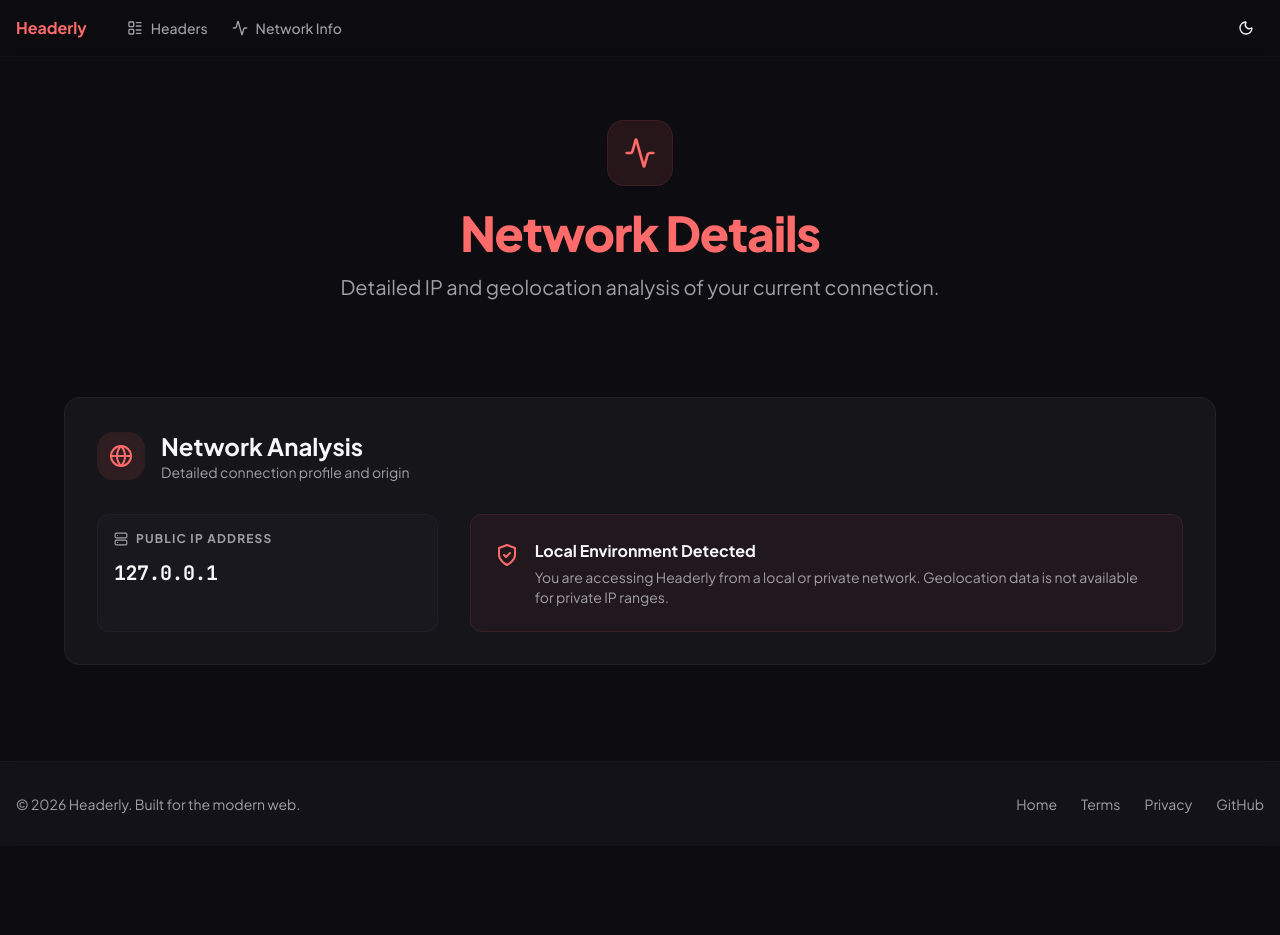
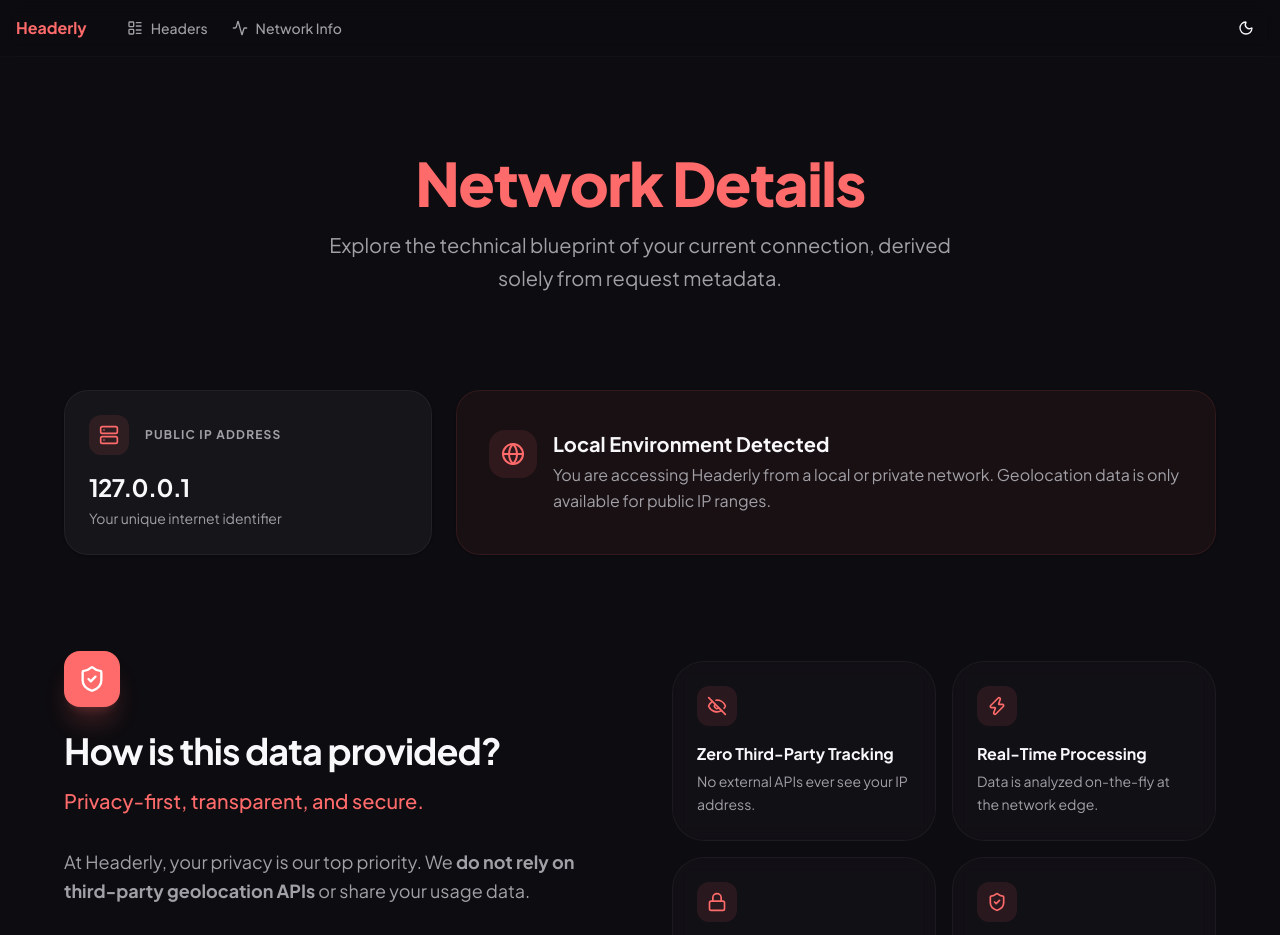
Before and after one commit to Alchustan/headerly, a Next.js app: page /network in a window 1280 px wide. Shown: the top 935 px of the page. Before the commit the page ends 846 px from the top, so only its background shows below. Built offline with nearby package versions, Linux system fonts and the light colour scheme.

Commit message:
Redesign network page with comprehensive connection details and privacy information

```diff
--- a/app/network/page.tsx
+++ b/app/network/page.tsx
@@ -1,6 +1,6 @@
 import { headers } from "next/headers"
-import { NetworkInfoCard, type GeoData } from "@/components/network-info-card"
-import { Activity } from "lucide-react"
+import { NetworkInfoCards, type GeoData } from "@/components/network-info-card"
+import { Activity, ShieldCheck, Zap, Lock, EyeOff, Globe } from "lucide-react"
 
 export default async function NetworkPage() {
   const headersList = await headers()
@@ -18,7 +18,7 @@
       status: "success",
       query: ip,
       countryCode: headersObj['cf-ipcountry'],
-      country: headersObj['cf-ipcountry'], // Ideally we'd map this to a name, but for now we'll show the code
+      country: headersObj['cf-ipcountry'],
       city: headersObj['cf-ipcity'] || "Unknown City",
       regionName: headersObj['cf-region-name'] || headersObj['cf-region'] || "Unknown Region",
       isp: headersObj['cf-ipasn'] ? `ASN ${headersObj['cf-ipasn']}` : "Cloudflare Protected Network",
@@ -27,7 +27,6 @@
   } else if (isLocal) {
     geoData = { status: "fail", query: ip }
   } else {
-    // If not local but no geo headers, we just show the IP
     geoData = {
       status: "fail",
       query: ip,
@@ -37,22 +36,78 @@
 
   return (
     <div className="relative flex flex-1 flex-col overflow-hidden bg-background">
-      <header className="container mx-auto flex flex-col items-center gap-4 py-12 text-center md:py-16 px-4">
-        <div className="flex h-16 w-16 items-center justify-center rounded-2xl bg-primary/10 text-primary mb-2 shadow-sm ring-1 ring-primary/20">
-          <Activity className="h-8 w-8" />
-        </div>
-        <h1 className="text-4xl font-extrabold tracking-tight sm:text-5xl text-primary">
+      <header className="container mx-auto flex flex-col items-center gap-4 py-16 text-center px-4 md:py-24">
+        <h1 className="text-4xl font-extrabold tracking-tight sm:text-5xl md:text-6xl text-primary">
           Network Details
         </h1>
-        <p className="max-w-[600px] text-muted-foreground text-lg md:text-xl">
-          Detailed IP and geolocation analysis of your current connection.
+        <p className="max-w-[650px] text-muted-foreground text-lg md:text-xl leading-relaxed">
+          Explore the technical blueprint of your current connection, derived solely from request metadata.
         </p>
-
       </header>
 
-      <main className="container mx-auto flex-1 px-4 pb-24">
-        <NetworkInfoCard geoData={geoData} />
+      <main className="container mx-auto flex-1 px-4 pb-32">
+        <section className="mb-24">
+          <NetworkInfoCards geoData={geoData} />
+        </section>
+
+        <section className="max-w-6xl mx-auto">
+          <div className="grid lg:grid-cols-2 gap-16 items-center">
+            <div className="space-y-8">
+              <div className="space-y-4">
+                <div className="flex h-14 w-14 items-center justify-center rounded-2xl bg-primary text-primary-foreground shadow-xl shadow-primary/20 mb-6">
+                  <ShieldCheck className="h-7 w-7" />
+                </div>
+                <h2 className="text-4xl font-bold text-foreground tracking-tight">How is this data provided?</h2>
+                <p className="text-xl text-primary font-medium">Privacy-first, transparent, and secure.</p>
+              </div>
+
+              <div className="space-y-6 text-muted-foreground text-lg leading-relaxed">
+                <p>
+                  At Headerly, your privacy is our top priority. We <strong>do not rely on third-party geolocation APIs</strong> or share your usage data.
+                </p>
+                <p>
+                  All the network and location details displayed above are extracted solely from the <strong>HTTP request metadata</strong> sent by your browser. We use secure edge computing headers (Cloudflare Edge) to determine your approximate origin in real-time.
+                </p>
+              </div>
+            </div>
+
+            <div className="grid sm:grid-cols-2 gap-4">
+              <FeatureItem
+                icon={<EyeOff className="h-5 w-5" />}
+                title="Zero Third-Party Tracking"
+                description="No external APIs ever see your IP address."
+              />
+              <FeatureItem
+                icon={<Zap className="h-5 w-5" />}
+                title="Real-Time Processing"
+                description="Data is analyzed on-the-fly at the network edge."
+              />
+              <FeatureItem
+                icon={<Lock className="h-5 w-5" />}
+                title="Non-Persistent Data"
+                description="We never store your connection details."
+              />
+              <FeatureItem
+                icon={<ShieldCheck className="h-5 w-5" />}
+                title="Edge-to-Edge Security"
+                description="Encrypted delivery of your network profile."
+              />
+            </div>
+          </div>
+        </section>
       </main>
     </div>
   )
 }
+
+function FeatureItem({ icon, title, description }: { icon: React.ReactNode, title: string, description: string }) {
+  return (
+    <div className="p-6 rounded-[2rem] border border-border bg-card/50 backdrop-blur-sm transition-all hover:border-primary/20 hover:shadow-sm">
+      <div className="flex h-10 w-10 items-center justify-center rounded-xl bg-primary/10 text-primary mb-4">
+        {icon}
+      </div>
+      <h3 className="font-bold text-foreground mb-1">{title}</h3>
+      <p className="text-sm text-muted-foreground leading-relaxed">{description}</p>
+    </div>
+  )
+}
--- a/components/network-info-card.tsx
+++ b/components/network-info-card.tsx
@@ -11,109 +11,106 @@
   query: string
 }
 
-export function NetworkInfoCard({ geoData }: { geoData: GeoData | null }) {
+export function NetworkInfoCards({ geoData }: { geoData: GeoData | null }) {
   if (!geoData) return null
 
   const isLocal = geoData.status === "fail" || geoData.query === "127.0.0.1" || geoData.query === "::1"
 
   return (
-    <div className="mt-8 rounded-2xl border border-border bg-card shadow-lg p-8 max-w-6xl mx-auto transition-all hover:shadow-xl dark:shadow-none overflow-hidden">
-      <div className="flex items-center gap-4 mb-8">
-        <div className="flex h-12 w-12 items-center justify-center rounded-2xl bg-primary/10 text-primary shadow-inner">
-          <Globe className="h-6 w-6" />
-        </div>
-        <div>
-          <h2 className="text-2xl font-bold text-card-foreground">Network Analysis</h2>
-          <p className="text-sm text-muted-foreground">Detailed connection profile and origin</p>
-        </div>
-      </div>
+    <div className="grid grid-cols-1 md:grid-cols-2 lg:grid-cols-3 gap-6 max-w-6xl mx-auto">
+      {/* IP Card */}
+      <InfoCard
+        icon={<Server className="h-5 w-5" />}
+        label="Public IP Address"
+        value={geoData.query || "Unknown"}
+        description="Your unique internet identifier"
+      />
 
-      <div className="grid grid-cols-1 md:grid-cols-2 lg:grid-cols-3 gap-8">
-        <div className="flex flex-col gap-3 p-4 rounded-xl bg-muted/30 border border-border/50">
-          <span className="text-xs font-bold uppercase tracking-widest text-muted-foreground flex items-center gap-2">
-            <Server className="h-3.5 w-3.5" /> Public IP Address
-          </span>
-          <div className="flex items-center justify-between">
-            <span className="text-xl font-mono font-bold text-foreground tracking-tight">
-              {geoData.query || "Unknown"}
-            </span>
+      {!isLocal ? (
+        <>
+          <InfoCard
+            icon={<MapPin className="h-5 w-5" />}
+            label="Physical Location"
+            value={`${geoData.city || "Unknown City"}, ${geoData.country || ""}`}
+            subValue={geoData.countryCode ? `(${geoData.countryCode})` : undefined}
+            description="Detected origin of your connection"
+          />
+          <InfoCard
+            icon={<Building2 className="h-5 w-5" />}
+            label="Service Provider"
+            value={geoData.isp || "Unknown Provider"}
+            description="Your internet service provider (ISP)"
+          />
+          <InfoCard
+            icon={<LocateFixed className="h-5 w-5" />}
+            label="Region"
+            value={geoData.regionName || "Not detected"}
+            description="State or province level location"
+          />
+          <InfoCard
+            icon={<Activity className="h-5 w-5" />}
+            label="Organization"
+            value={geoData.org || "Individual User"}
+            description="Network owner or organization"
+          />
+        </>
+      ) : (
+        <div className="lg:col-span-2 flex items-center p-8 rounded-3xl bg-primary/5 border border-primary/10 shadow-sm">
+          <div className="flex items-start gap-4">
+            <div className="flex h-12 w-12 items-center justify-center rounded-2xl bg-primary/10 text-primary shrink-0">
+              <Globe className="h-6 w-6" />
+            </div>
+            <div>
+              <p className="text-xl font-bold text-foreground">Local Environment Detected</p>
+              <p className="text-muted-foreground mt-1 leading-relaxed">
+                You are accessing Headerly from a local or private network. Geolocation data is only available for public IP ranges.
+              </p>
+            </div>
           </div>
         </div>
+      )}
+    </div>
+  )
+}
 
-        {!isLocal ? (
-          <>
-            <div className="flex flex-col gap-3 p-4 rounded-xl bg-muted/30 border border-border/50">
-              <span className="text-xs font-bold uppercase tracking-widest text-muted-foreground flex items-center gap-2">
-                <MapPin className="h-3.5 w-3.5" /> Physical Location
-              </span>
-              <span className="text-xl font-bold text-foreground tracking-tight">
-                {[geoData.city, geoData.country].filter(Boolean).join(", ")}
-                {geoData.countryCode && (
-                  <span className="ml-2 text-sm font-medium text-muted-foreground">
-                    ({geoData.countryCode})
-                  </span>
-                )}
-              </span>
-            </div>
-            <div className="flex flex-col gap-3 p-4 rounded-xl bg-muted/30 border border-border/50">
-              <span className="text-xs font-bold uppercase tracking-widest text-muted-foreground flex items-center gap-2">
-                <Building2 className="h-3.5 w-3.5" /> Service Provider
-              </span>
-              <span className="text-xl font-bold text-foreground tracking-tight truncate" title={geoData.isp}>
-                {geoData.isp || "Unknown Provider"}
-              </span>
-            </div>
-            <div className="flex flex-col gap-3 p-4 rounded-xl bg-muted/30 border border-border/50">
-              <span className="text-xs font-bold uppercase tracking-widest text-muted-foreground flex items-center gap-2">
-                <LocateFixed className="h-3.5 w-3.5" /> Region
-              </span>
-              <span className="text-xl font-bold text-foreground tracking-tight">
-                {geoData.regionName || "Not detected"}
-              </span>
-            </div>
-            <div className="flex flex-col gap-3 p-4 rounded-xl bg-muted/30 border border-border/50">
-              <span className="text-xs font-bold uppercase tracking-widest text-muted-foreground flex items-center gap-2">
-                <Activity className="h-3.5 w-3.5" /> Organization
-              </span>
-              <span className="text-xl font-bold text-foreground tracking-tight truncate" title={geoData.org}>
-                {geoData.org || "Individual User"}
-              </span>
-            </div>
-          </>
-        ) : (
-          <div className="lg:col-span-2 flex items-center p-6 rounded-xl bg-primary/5 border border-primary/10">
-            <div className="flex items-start gap-4">
-              <ShieldCheck className="h-6 w-6 text-primary shrink-0 mt-1" />
-              <div>
-                <p className="font-bold text-foreground">Local Environment Detected</p>
-                <p className="text-sm text-muted-foreground mt-1">
-                  You are accessing Headerly from a local or private network. Geolocation data is not available for private IP ranges.
-                </p>
-              </div>
-            </div>
-          </div>
-        )}
+function InfoCard({
+  icon,
+  label,
+  value,
+  subValue,
+  description
+}: {
+  icon: React.ReactNode,
+  label: string,
+  value: string,
+  subValue?: string,
+  description: string
+}) {
+  return (
+    <div className="group rounded-3xl border border-border bg-card p-6 shadow-sm transition-all hover:-translate-y-1 hover:shadow-md hover:border-primary/20">
+      <div className="flex items-center gap-4 mb-4">
+        <div className="flex h-10 w-10 items-center justify-center rounded-xl bg-primary/10 text-primary transition-colors group-hover:bg-primary group-hover:text-primary-foreground">
+          {icon}
+        </div>
+        <span className="text-xs font-bold uppercase tracking-widest text-muted-foreground">
+          {label}
+        </span>
+      </div>
+      <div className="space-y-1">
+        <div className="flex items-baseline gap-2 flex-wrap">
+          <span className="text-2xl font-bold text-foreground tracking-tight">
+            {value}
+          </span>
+          {subValue && (
+            <span className="text-sm font-medium text-muted-foreground">
+              {subValue}
+            </span>
+          )}
+        </div>
+        <p className="text-sm text-muted-foreground leading-relaxed">
+          {description}
+        </p>
       </div>
     </div>
   )
 }
-
-function ShieldCheck(props: any) {
-  return (
-    <svg
-      {...props}
-      xmlns="http://www.w3.org/2000/svg"
-      width="24"
-      height="24"
-      viewBox="0 0 24 24"
-      fill="none"
-      stroke="currentColor"
-      strokeWidth="2"
-      strokeLinecap="round"
-      strokeLinejoin="round"
-    >
-      <path d="M12 22s8-4 8-10V5l-8-3-8 3v7c0 6 8 10 8 10" />
-      <path d="m9 12 2 2 4-4" />
-    </svg>
-  )
-}
```
